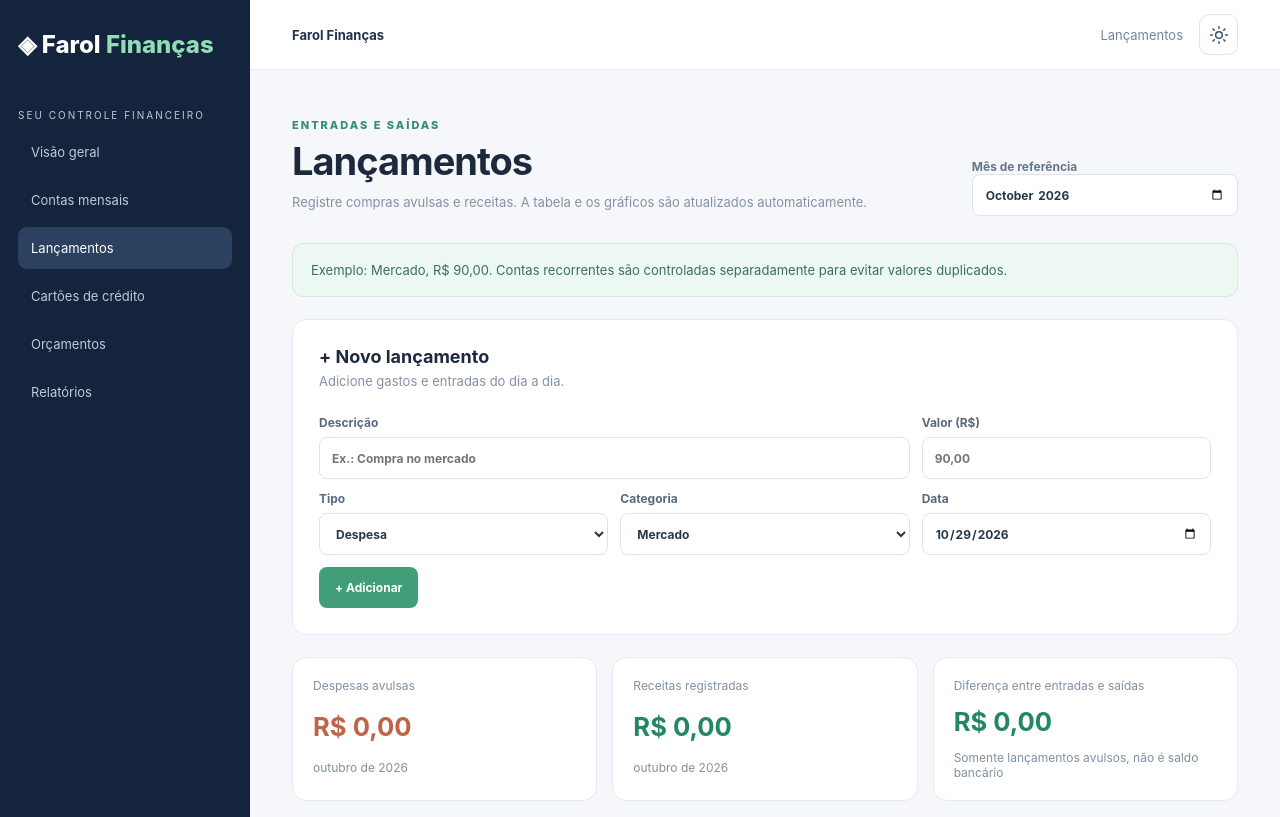
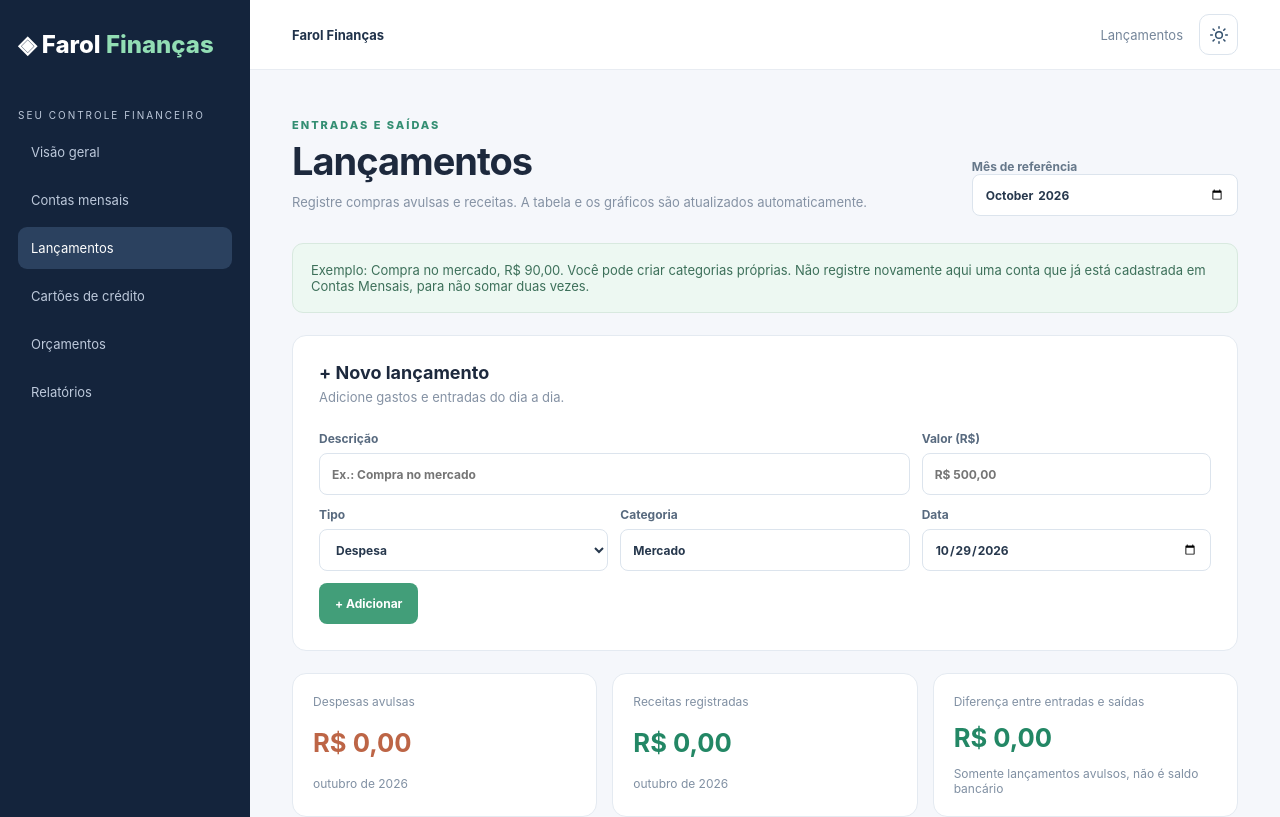
Before and after one commit to GutoSwan/farol-financas, a Vue app: page /lancamentos in a window 1280 px wide. Shown: the top 817 px of the page. Built offline with nearby package versions, Linux system fonts and the light colour scheme.

Commit message:
feat: categorias digitáveis e máscara de reais em lançamentos

```diff
--- a/src/presentation/pages/TransactionsPage.vue
+++ b/src/presentation/pages/TransactionsPage.vue
@@ -3,6 +3,7 @@ import { computed, ref, watch } from 'vue'
 import { useTransactions } from '../composables/useTransactions'
 import { activeWorkspaceId } from '../composables/useWorkspaces'
 import { TRANSACTION_CATEGORIES } from '../../domain/entities/Transaction'
+import MoneyInput from '../components/MoneyInput.vue'
 import type { TransactionCategory, TransactionKind, Transaction } from '../../domain/entities/Transaction'
 import { parseBRLToCents, formatBRL } from '../../domain/value-objects/Money'
 import { expensesByCategory, transactionsInMonth, transactionSummary } from '../../domain/services/transactionAnalytics'
@@ -28,6 +29,7 @@ const visible = computed(() => transactionsInMonth(transactions.value, month.val
 const summary = computed(() => transactionSummary(visible.value))
 const categories = computed(() => expensesByCategory(visible.value))
 const highest = computed(() => Math.max(1, ...categories.value.map((item) => item.amountCents)))
+const categorySuggestions = computed(() => Array.from(new Set([...TRANSACTION_CATEGORIES, ...transactions.value.map((item) => item.category)])))
 const previousMonths = computed(() => {
   const [year, selectedMonth] = month.value.split('-').map(Number)
   return Array.from({ length: 6 }, (_, index) => {
@@ -73,7 +75,7 @@ function submit(): void {
 function edit(item: Transaction): void {
   editingId.value = item.id
   description.value = item.description
-  amount.value = (item.amountCents / 100).toFixed(2).replace('.', ',')
+  amount.value = formatBRL(item.amountCents)
   category.value = item.category
   kind.value = item.kind
   occurredOn.value = item.occurredOn
@@ -103,15 +105,15 @@ watch(activeWorkspaceId, () => { resetForm(); feedback.value = '' })
     </div>
     <label>Mês de referência <input v-model="month" type="month" aria-label="Mês para consultar lançamentos" /></label>
   </div>
-  <div class="notice">Exemplo: Mercado, R$ 90,00. Contas recorrentes são controladas separadamente para evitar valores duplicados.</div>
+  <div class="notice">Exemplo: Compra no mercado, R$ 90,00. Você pode criar categorias próprias. Não registre novamente aqui uma conta que já está cadastrada em Contas Mensais, para não somar duas vezes.</div>
 
   <section class="panel">
     <div class="panel-title"><div><h2>{{ editingId ? 'Editar lançamento' : '+ Novo lançamento' }}</h2><p>Adicione gastos e entradas do dia a dia.</p></div></div>
     <form class="transaction-form" @submit.prevent="submit">
       <label class="transaction-description">Descrição <input v-model="description" required minlength="2" maxlength="120" placeholder="Ex.: Compra no mercado" /></label>
-      <label>Valor (R$) <input v-model="amount" inputmode="decimal" placeholder="90,00" required /></label>
+      <label>Valor (R$) <MoneyInput v-model="amount" placeholder="R$ 500,00" required /></label>
       <label>Tipo <select v-model="kind"><option value="expense">Despesa</option><option value="income">Receita</option></select></label>
-      <label>Categoria <select v-model="category"><option v-for="item in TRANSACTION_CATEGORIES" :key="item" :value="item">{{ item }}</option></select></label>
+      <label>Categoria <input v-model="category" list="transaction-categories" minlength="2" maxlength="40" required placeholder="Digite ou escolha" /><datalist id="transaction-categories"><option v-for="item in categorySuggestions" :key="item" :value="item" /></datalist></label>
       <label>Data <input v-model="occurredOn" type="date" required /></label>
       <div class="transaction-actions"><button type="submit" class="primary">{{ editingId ? 'Salvar alterações' : '+ Adicionar' }}</button><button v-if="editingId" type="button" class="secondary-action" @click="resetForm">Cancelar</button></div>
     </form>
```
